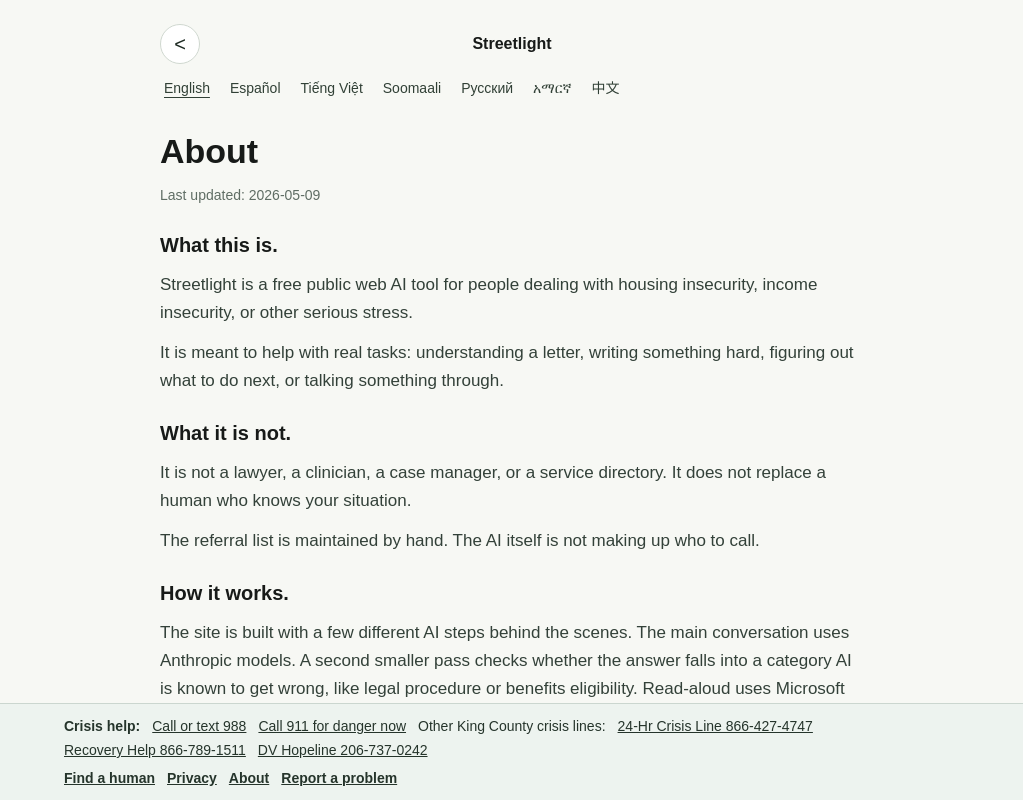
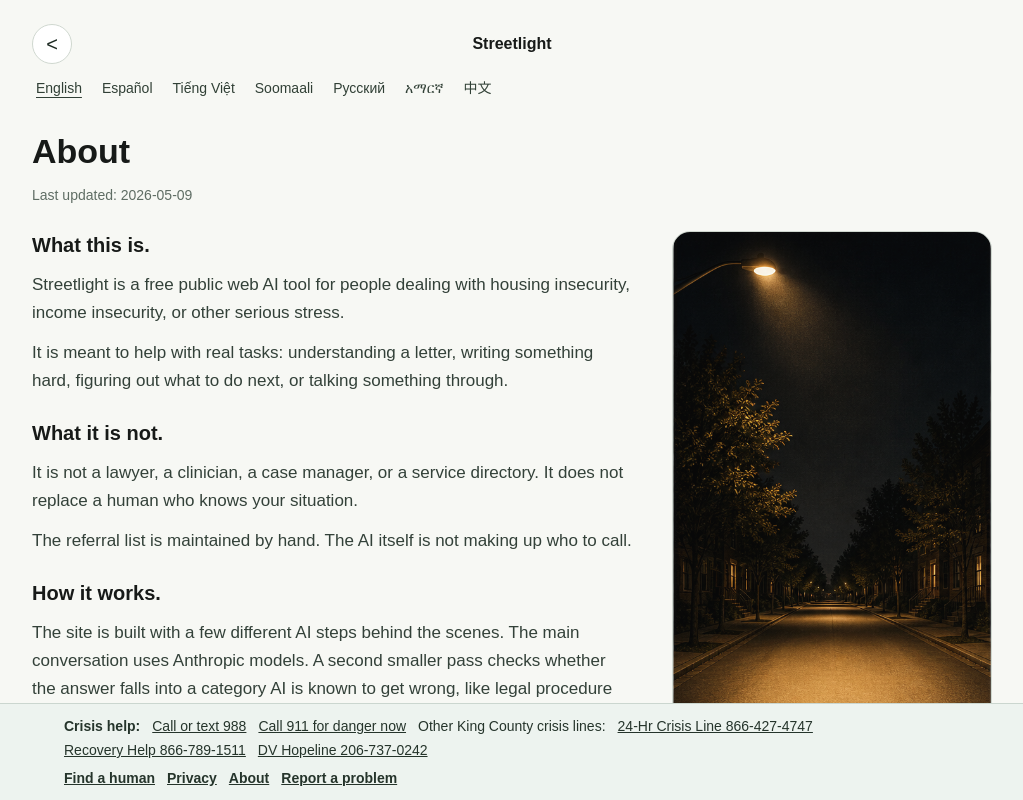
Before and after one commit to am-dj-ct/streetlight, a Next.js app: page /about in a window 1280 px wide. Shown: the whole page, without its empty margins (128-1151 px from the left). Built offline with nearby package versions, Linux system fonts and the light colour scheme.

Commit message:
Add streetlight visual to about page

```diff
--- a/src/app/about/page.tsx
+++ b/src/app/about/page.tsx
@@ -1,4 +1,5 @@
 import { headers } from "next/headers";
+import Image from "next/image";
 import Link from "next/link";
 import type { Metadata } from "next";
 import { InfoPageShell } from "../../components/info-page-shell";
@@ -15,6 +16,36 @@ type AboutPageProps = {
     lang?: string;
   }>;
 };
+
+function StreetlightAboutImage({
+  placement,
+}: {
+  placement: "desktop" | "mobile";
+}) {
+  const isMobilePlacement = placement === "mobile";
+
+  return (
+    <figure className="overflow-hidden rounded-[18px] border border-[#cfd7cf] bg-[#e8eee8] shadow-[0_1px_0_rgba(29,42,34,0.08)]">
+      <Image
+        src="/assets/outreach/streetlight-master-left-panel.png"
+        alt=""
+        width={502}
+        height={1012}
+        priority
+        sizes={
+          isMobilePlacement
+            ? "(min-width: 640px) 42rem, calc(100vw - 2rem)"
+            : "(min-width: 1280px) 20rem, 18rem"
+        }
+        className={
+          isMobilePlacement
+            ? "h-[min(118vw,28rem)] w-full object-cover object-top"
+            : "h-auto w-full"
+        }
+      />
+    </figure>
+  );
+}
 
 export async function generateMetadata({
   searchParams,
@@ -46,18 +77,9 @@ export default async function AboutPage({ searchParams }: AboutPageProps) {
     requestedLanguageCode: lang,
   });
   const page = getStaticPageContent("about", languageCode);
+  const [introSection, ...remainingSections] = page.sections;
 
-  return (
-    <InfoPageShell
-      area="about"
-      currentLanguage={currentLanguage}
-      regionScope={regionScope}
-      sourcePath={buildAboutHref(languageCode)}
-      title={page.title}
-      lastUpdated={page.lastUpdated}
-      getLanguageHref={(nextLanguageCode) => buildAboutHref(nextLanguageCode)}
-    >
-      {page.sections.map((section) => (
+  const renderSection = (section: (typeof page.sections)[number]) => (
     <article key={section.heading} className="space-y-3">
       <h2 className="text-[20px] font-semibold leading-7 text-[#171a18]">
         {section.heading}
@@ -68,7 +90,29 @@ export default async function AboutPage({ searchParams }: AboutPageProps) {
         </p>
       ))}
     </article>
-      ))}
+  );
+
+  return (
+    <InfoPageShell
+      area="about"
+      contentClassName="flex-1 pb-4 lg:pb-8"
+      currentLanguage={currentLanguage}
+      regionScope={regionScope}
+      sourcePath={buildAboutHref(languageCode)}
+      title={page.title}
+      lastUpdated={page.lastUpdated}
+      getLanguageHref={(nextLanguageCode) => buildAboutHref(nextLanguageCode)}
+      wide
+    >
+      <div className="lg:grid lg:grid-cols-[minmax(0,42rem)_18rem] lg:items-start lg:gap-10 xl:grid-cols-[minmax(0,42rem)_20rem]">
+        <div className="space-y-6">
+          {introSection ? renderSection(introSection) : null}
+
+          <div className="lg:hidden">
+            <StreetlightAboutImage placement="mobile" />
+          </div>
+
+          {remainingSections.map((section) => renderSection(section))}
 
           <section className="rounded-[18px] border border-[#cfd7cf] bg-white px-4 py-4 text-[16px] leading-6 text-[#334139] shadow-[0_1px_0_rgba(29,42,34,0.08)]">
             <Link
@@ -82,6 +126,14 @@ export default async function AboutPage({ searchParams }: AboutPageProps) {
               {copy.reportProblemByEmail}
             </Link>
           </section>
+        </div>
+
+        <aside className="hidden lg:block">
+          <div className="sticky top-0">
+            <StreetlightAboutImage placement="desktop" />
+          </div>
+        </aside>
+      </div>
     </InfoPageShell>
   );
 }
--- a/src/components/info-page-shell.tsx
+++ b/src/components/info-page-shell.tsx
@@ -10,31 +10,39 @@ import { appTitle } from "../lib/site-metadata";
 
 type InfoPageShellProps = {
   area?: ReportArea;
+  contentClassName?: string;
   currentLanguage: LanguageOption;
   regionScope: RegionScope;
   sourcePath?: InternalAppPath;
   title: string;
   lastUpdated: string;
   getLanguageHref: (languageCode: SupportedLanguageCode) => InternalAppPath;
+  wide?: boolean;
   children: React.ReactNode;
 };
 
 export function InfoPageShell({
   area,
+  contentClassName,
   currentLanguage,
   regionScope,
   sourcePath,
   title,
   lastUpdated,
   getLanguageHref,
+  wide = false,
   children,
 }: InfoPageShellProps) {
   const copy = getUiCopy(currentLanguage.code);
   const hasTranslatedCopy = hasTranslatedUiCopy(currentLanguage.code);
+  const containerClassName = [
+    "mx-auto flex w-full max-w-md flex-1 flex-col overflow-y-auto px-4 pt-3 pb-4 sm:max-w-2xl sm:px-6 lg:px-8 lg:pt-6",
+    wide ? "lg:max-w-5xl" : "lg:max-w-3xl",
+  ].join(" ");
 
   return (
     <main className="flex h-dvh flex-col overflow-hidden bg-[#f7f8f4] text-[#202124]">
-      <div className="mx-auto flex w-full max-w-md flex-1 flex-col overflow-y-auto px-4 pt-3 pb-4 sm:max-w-2xl sm:px-6 lg:max-w-3xl lg:px-8 lg:pt-6">
+      <div className={containerClassName}>
         <header className="pb-4 lg:pb-6">
           <div className="grid grid-cols-[auto_1fr_auto] items-center gap-3">
             <Link
@@ -69,7 +77,9 @@ export function InfoPageShell({
           ) : null}
         </header>
 
-        <section className="flex-1 space-y-6 pb-4 lg:pb-8">{children}</section>
+        <section className={contentClassName ?? "flex-1 space-y-6 pb-4 lg:pb-8"}>
+          {children}
+        </section>
       </div>
 
       <CrisisFooter
```
Lines whose indentation alone changed are shown as unchanged.
